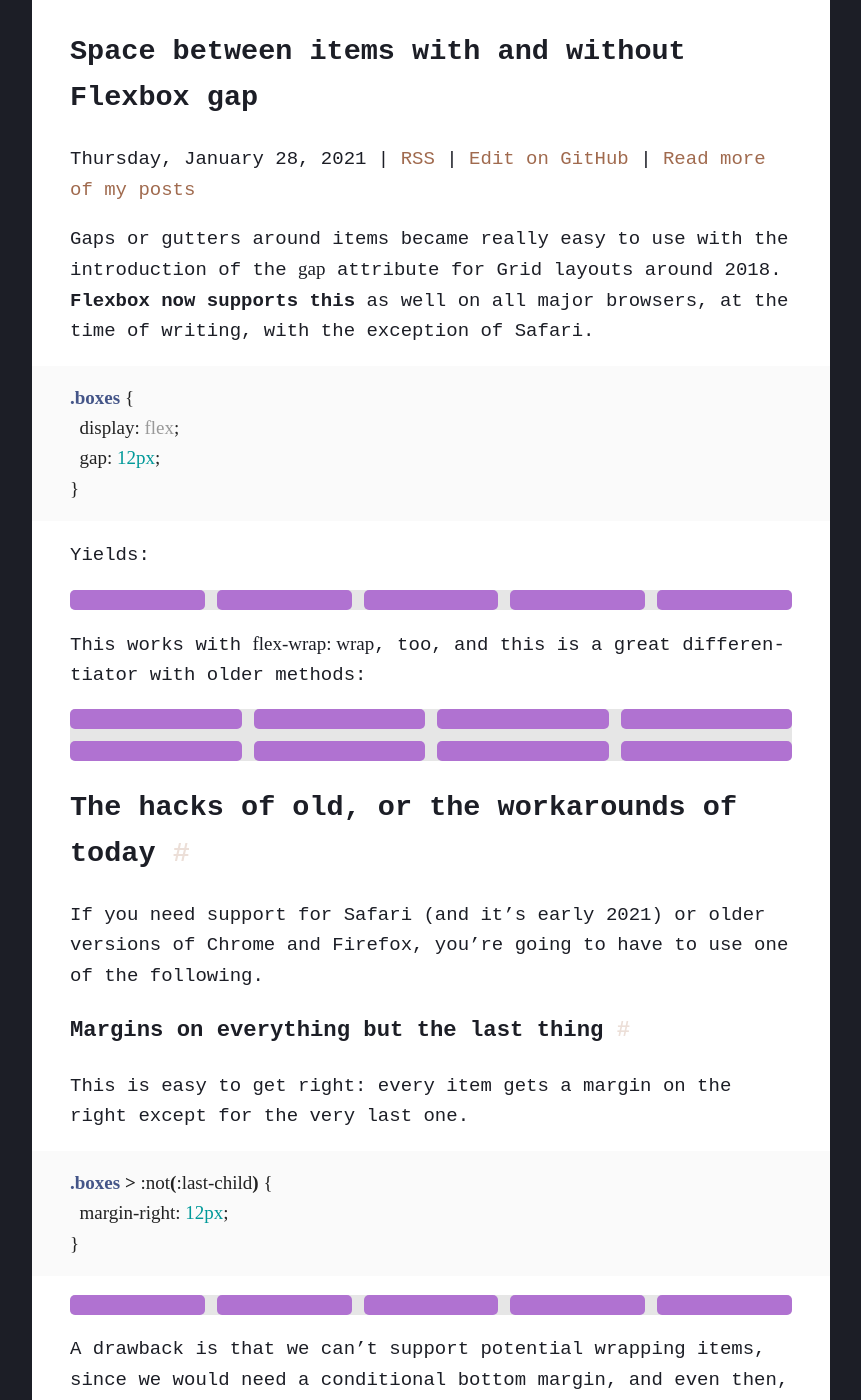
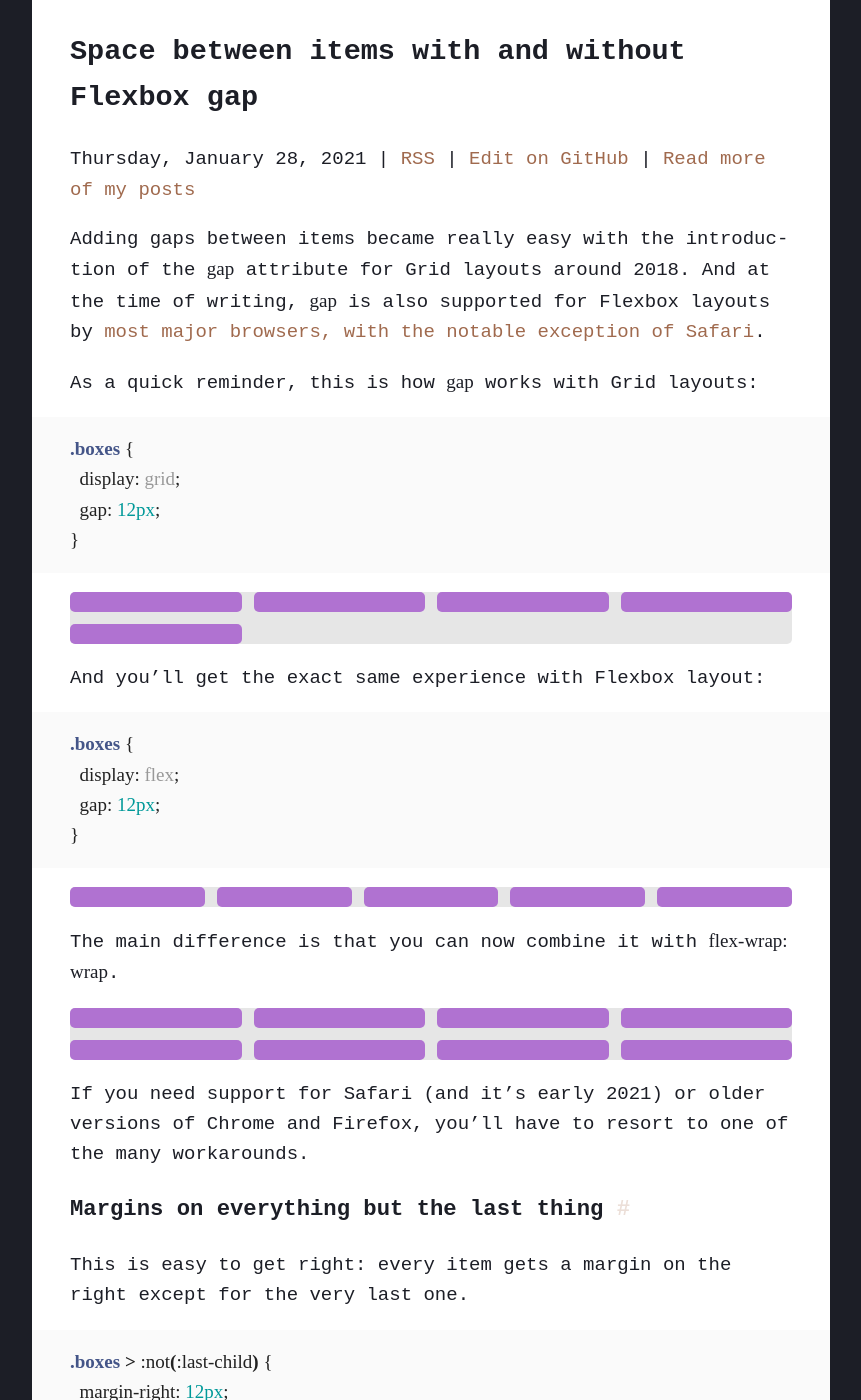
Before and after one commit to fnune/fnune.github.io, a Jekyll site: the page built from _posts/2021-01-28-space-between-items-with-and-without-flexbox-gap.markdown, in a window 1280 px wide and 1400 px high. Shown: the whole window, without its empty margins (209-1070 px from the left). Built offline with Jekyll 4.4.1, drawn with Linux system fonts in a browser that asks for light colours; some web fonts are replaced; some of the changed text lies outside the part shown.

Commit message:
Some suggestions - pick what you like
- Add a grid example as the first step as a reminder, which should work on all browsers
- Reduce usage of `:`
- Reduce drama (less standalone "oh no" after examples)
- Some wordsmithing

````diff
--- a/_posts/2021-01-28-space-between-items-with-and-without-flexbox-gap.markdown
+++ b/_posts/2021-01-28-space-between-items-with-and-without-flexbox-gap.markdown
@@ -6,11 +6,30 @@ date: 2021-01-28 05:32:51 +0200
 excerpt: 'An introduction to the new gap attribute, previously only for Grid layouts, now also available for Flex layouts with almost full support in 2021. Includes a quick look at how developers have worked their way around this before, and probably still have to today.'
 ---
 
-Gaps or gutters around items became really easy to use with the introduction of the `gap` attribute for Grid layouts around 2018. **Flexbox now supports this** as well on all major browsers, at the time of writing, with the exception of Safari.
+Adding gaps between items became really easy with the introduction of the `gap` attribute for Grid layouts around 2018. And at the time of writing, `gap` is also supported for Flexbox layouts by [most major browsers, with the notable exception of Safari](https://caniuse.com/flexbox-gap).
+
+As a quick reminder, this is how `gap` works with Grid layouts:
+
+```css
+.boxes {
+  display: grid;
+  gap: 12px;
+}
+```
+
+<div class="boxes boxes--wrap boxes--flexible-grid">
+  <div class="box"></div>
+  <div class="box"></div>
+  <div class="box"></div>
+  <div class="box"></div>
+  <div class="box"></div>
+</div>
 
 <aside class="no-support-warning">
   Your browser does not support the <code>gap</code> property in Flexbox layouts. The examples using it wont't make sense. You have been warned. Support checked following ideas from <a style="color: white; font-weight: bold;" href="https://ishadeed.com/article/flexbox-gap/">Ahmad Shadeed</a>.
 </aside>
+
+And you'll get the exact same experience with Flexbox layout:
 
 ```css
 .boxes {
@@ -18,8 +37,6 @@ Gaps or gutters around items became really easy to use with the introduction of
   gap: 12px;
 }
 ```
-
-Yields:
 
 <div class="boxes boxes--gap">
   <div class="box"></div>
@@ -29,7 +46,7 @@ Yields:
   <div class="box"></div>
 </div>
 
-This works with `flex-wrap: wrap`, too, and this is a great differentiator with older methods:
+The main difference is that you can now combine it with `flex-wrap: wrap`.
 
 <div class="boxes boxes--gap boxes--wrap">
   <div class="box"></div>
@@ -42,9 +59,7 @@ This works with `flex-wrap: wrap`, too, and this is a great differentiator with
   <div class="box"></div>
 </div>
 
-## The hacks of old, or the workarounds of today
-
-If you need support for Safari (and it's early 2021) or older versions of Chrome and Firefox, you're going to have to use one of the following.
+If you need support for Safari (and it's early 2021) or older versions of Chrome and Firefox, you'll have to resort to one of the many workarounds.
 
 ### Margins on everything but the last thing
 
@@ -79,7 +94,7 @@ A drawback is that we can't support potential wrapping items, since we would nee
 
 ### The lobotomized owl
 
-I've resorted to using this one most often, if I'm being completely honest, because of the memorable name. There are some advantages, though, but those are best explained by [A List Apart](https://alistapart.com/article/axiomatic-css-and-lobotomized-owls/).
+I've used this one the most. If I'm being honest, probably because of the memorable name. There are some advantages, though, but those are best explained by [A List Apart](https://alistapart.com/article/axiomatic-css-and-lobotomized-owls/).
 
 ```css
 .boxes > * + * {
@@ -110,7 +125,7 @@ The lobotomized owl can't be used for wrapping layouts either:
 
 ### Hidden negative margins
 
-A workaround for wrapping layouts using a wrapping component with `overflow: hidden`.
+This one works by wrapping the layout with `overflow: hidden`.
 
 ```css
 .wrapper {
@@ -158,7 +173,7 @@ To illustrate why the wrapper is necessary, here it is without it:
 
 ### Flexible grid
 
-We can achieve a very similar result using Grid:
+We can achieve a very similar result using a Grid layout:
 
 ```css
 .boxes {
@@ -179,7 +194,7 @@ We can achieve a very similar result using Grid:
   <div class="box"></div>
 </div>
 
-Why only "very similar"? [What can Flexbox do that Grid can't?](https://github.com/rachelandrew/cssgrid-ama/issues/15) Flexbox is content-driven and Grid is layout-driven. A wrapping layout with items of different computed sized isn't possible with Grid. Here's the example from above repurposed to attempt an auto-sized, auto-wrapping layout:
+Why only "very similar"? [What can Flexbox do that Grid can't?](https://github.com/rachelandrew/cssgrid-ama/issues/15) Flexbox is content-driven and Grid is layout-driven. A wrapping layout with items of different computed sized isn't possible with Grid. Here's the example from above repurposed to attempt an auto-sized, auto-wrapping layout, but sadly the items all have the same width:
 
 <div class="boxes boxes--flexible-grid boxes--flex-exclusive-grid">
   <div class="box box--bad">Raindrops on roses</div>
@@ -190,9 +205,7 @@ Why only "very similar"? [What can Flexbox do that Grid can't?](https://github.c
   <div class="box box--bad">These are a few of my favorite things</div>
 </div>
 
-...it's close, but the items all have the same width.
-
-Here's another attempt with `grid-auto-flow: column` and `white-space: nowrap`:
+Here's another attempt with `grid-auto-flow: column` and `white-space: nowrap` which unfortunately no longer features auto-wrapping columns:
 
 <div class="boxes boxes--flexible-grid boxes--flex-exclusive-grid-auto-flow">
   <div class="box box--bad">Raindrops on roses</div>
@@ -203,9 +216,7 @@ Here's another attempt with `grid-auto-flow: column` and `white-space: nowrap`:
   <div class="box box--bad">These are a few of my favorite things</div>
 </div>
 
-...which unfortunately no longer features auto-wrapping columns.
-
-The same thing, however, is a basic use-case of Flexbox:
+As mentioned in the beginning, this is trivial with `flex-wrap: wrap`.
 
 ```css
 .boxes {
@@ -228,13 +239,9 @@ The same thing, however, is a basic use-case of Flexbox:
   <div class="box">These are a few of my favorite things</div>
 </div>
 
-If you manage to do this with Grid, do <a href="{{ site.repository_url }}/blob/master/{{ page.path }}">submit a pull-request to edit this post</a>! I'll be happy to merge it and learn something new along the way.
+If you manage to do this with Grid, please <a href="{{ site.repository_url }}/blob/master/{{ page.path }}">submit a pull-request to edit this post</a>! I'll be happy to merge it and learn something new along the way.
 
----
-
-As of January 2021, the only major browser where it's unsupported is Safari. Check out [current support on Can I Use](https://caniuse.com/flexbox-gap). I'm looking forward to being able to use `gap` with Flexbox.
-
-I wish you a great day!
+I'm looking forward to use `gap` with Flexbox. Especially once the next major version of Safari is released, which should include [the Webkit changeset that added support for it](https://trac.webkit.org/changeset/267829/webkit).
 
 <style>
 .boxes {
````
Also changed, not shown: other parts of _posts/2021-01-28-space-between-items-with-and-without-flexbox-gap.markdown (+1 -1 lines).
